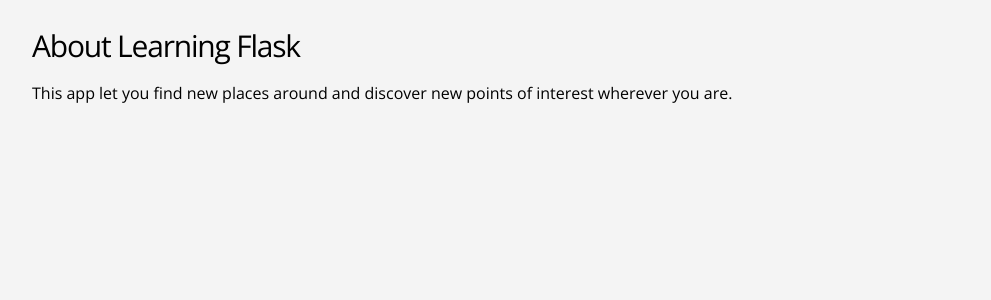
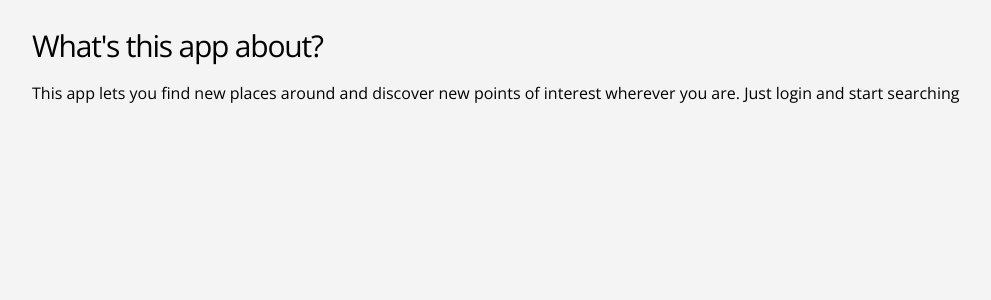
Before and after one commit to atillaguzel/flask-basics, a Flask app: page /about in a window 1280 px wide. Shown: the part 50-350 px from the top of the page, without its empty margins (108-1099 px from the left). Run offline with Flask 2, Linux system fonts and the light colour scheme; some libraries are stand-ins or nearby versions.

Commit message:
Minor changes

```diff
--- a/templates/about.html
+++ b/templates/about.html
@@ -4,8 +4,8 @@
   <main class="about-section">
     <div class="container">
 
-    <h2>About Learning Flask</h2>
-    <p>This app let you find new places around and discover new points of interest wherever you are.</p>
+    <h2>What's this app about?</h2>
+    <p>This app lets you find new places around and discover new points of interest wherever you are. Just login and start searching</p>
 
     </div>
   </main>
```
